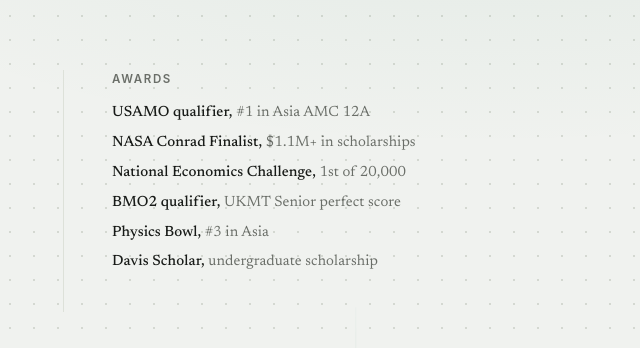
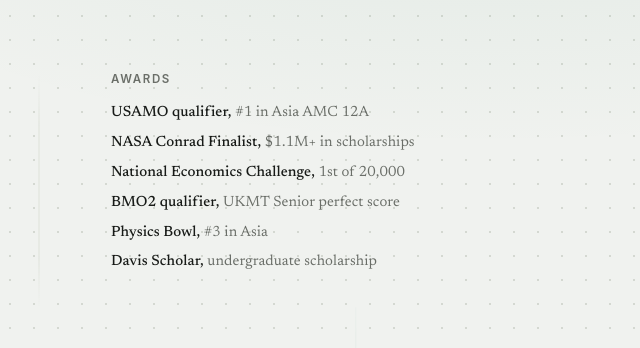
Before and after one commit to jacobwanghy/jacobwanghy.github.io, a plain HTML site: page index.html in a window 1280 px wide. Shown: the part 211-559 px from the top of the page, 601-1241 px from the left. Drawn offline with Linux system fonts and the light colour scheme.

Commit message:
Soften column divider with fading gradient hairline
Co-Authored-By: Claude Opus 4.8 <noreply@anthropic.com>

```diff
--- a/index.html
+++ b/index.html
@@ -70,8 +70,13 @@
   .intro { font-size: 1.28rem; line-height: 1.5; max-width: 40ch; margin-bottom: 2.4rem; }
   .intro .n { font-weight: 600; }
 
-  .cols { display: grid; grid-template-columns: 1fr 1fr; gap: 0 48px; }
-  .col.right { padding-left: 48px; border-left: 1px solid var(--rule); }
+  .cols { display: grid; grid-template-columns: 1fr 1fr; gap: 0 48px; position: relative; }
+  .cols::before {
+    content: ""; position: absolute; left: 50%; top: 2%; bottom: 2%; width: 1px;
+    transform: translateX(-50%);
+    background: linear-gradient(to bottom, transparent, var(--rule) 22%, var(--rule) 78%, transparent);
+  }
+  .col.right { padding-left: 48px; }
 
   h2 {
     font-size: 0.72rem; font-weight: 600; letter-spacing: 0.14em; text-transform: uppercase;
@@ -101,7 +106,8 @@
     main { padding: 84px 26px 60px; }
     .intro { font-size: 1.18rem; }
     .cols { grid-template-columns: 1fr; gap: 2rem; }
-    .col.right { padding-left: 0; border-left: none; }
+    .col.right { padding-left: 0; }
+    .cols::before { display: none; }
     li { white-space: normal; }
   }
 </style>
```
